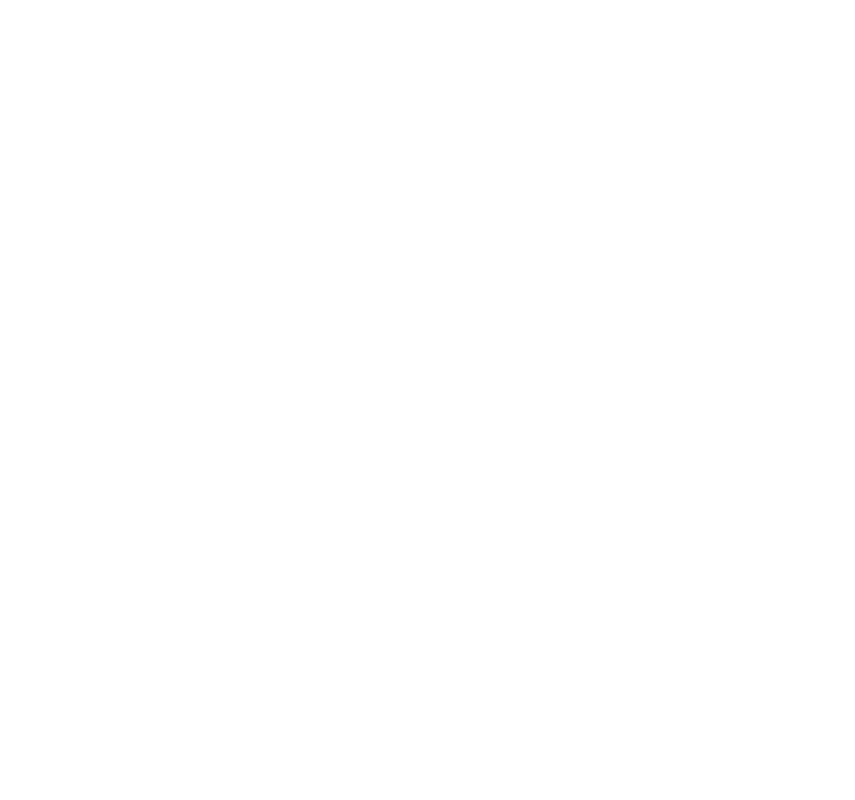
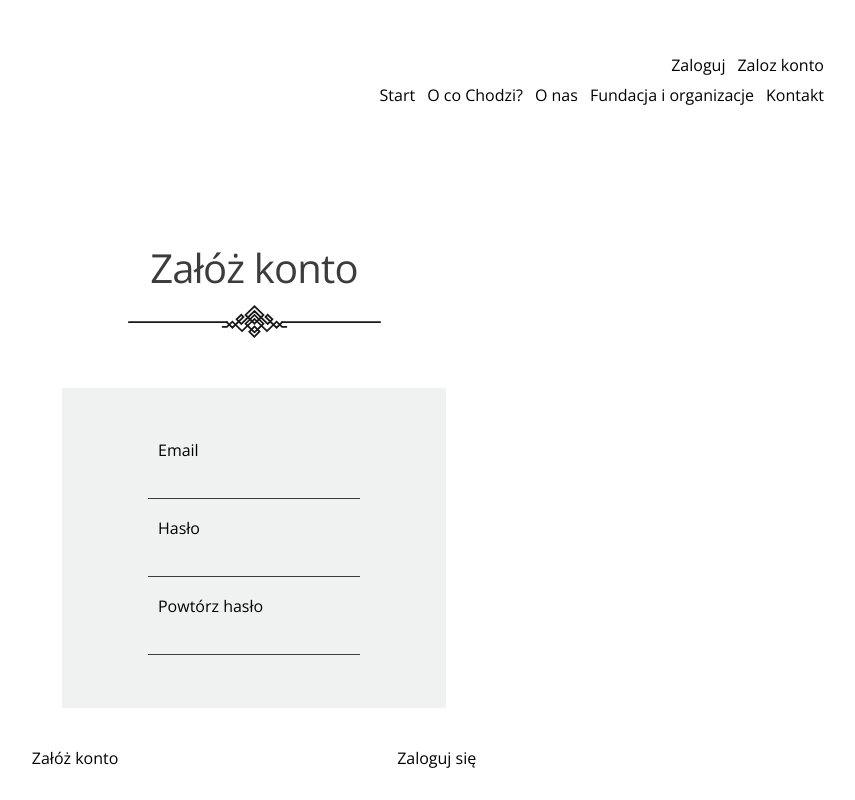
Before and after one commit to astacus777/SwapSpot---Pre-Loved-Items-Exchange, a React (Create React App) app: page /#/rejestracja in a window 1280 px wide. Before the commit this address had no page. Shown: the whole page, without its empty margins (386-1241 px from the left). Built offline with nearby package versions, Linux system fonts and the light colour scheme.

Commit message:
Register component added

```diff
--- a/src/App.js
+++ b/src/App.js
@@ -3,12 +3,10 @@
 import {
     HashRouter,
     Route,
-    Routes,
-    Link,
-    NavLink,
-    Outlet
+    Routes
 } from 'react-router-dom';
 import LoginReg from "./components/LoginReg";
+import Register from "./components/Register";
 
 const App = () => {
     return (
@@ -16,6 +14,7 @@
                 <Routes>
                     <Route exact path="/" element={<Home />} />
                     <Route path="/logowanie" element={<LoginReg />} />
+                    <Route path="/rejestracja" element={<Register />} />
                 </Routes>
             </HashRouter>
     )
--- /dev/null
+++ b/src/components/Register.js
@@ -0,0 +1,45 @@
+import React from "react";
+import '../scss/LoginReg.scss';
+import NavBar from "./NavBar";
+import imageSrc from "../assets/Decoration.svg";
+
+const Register = () => {
+    return (
+        <div className="login-main-container">
+
+
+            <div className="nav-bar-container">
+                <NavBar/>
+            </div>
+
+            <div className="login-container">
+                <div className="header-log-container">
+                    <p className="header-login">Załóż konto</p>
+                    <img src={imageSrc} alt="Decoration"/>
+                </div>
+                <form action="" className="insert-details">
+                    <div className="insert-fields-2">
+                        <div>
+                            <p className="login-label">Email</p>
+                            <input className="input-login" type="text"/>
+                        </div>
+                        <div>
+                            <p className="login-label">Hasło</p>
+                            <input className="input-login" type="text"/>
+                        </div>
+                        <div>
+                            <p className="login-label">Powtórz hasło</p>
+                            <input className="input-login" type="text"/>
+                        </div>
+                    </div>
+                    <div className="login-container-btn">
+                        <button className="login-btn">Załóż konto</button>
+                        <button className="login-btn">Zaloguj się</button>
+                    </div>
+                </form>
+            </div>
+
+        </div>
+    )
+}
+export default Register;
--- a/src/scss/LoginReg.scss
+++ b/src/scss/LoginReg.scss
@@ -21,6 +21,15 @@
   background-color:  #F0F1F1;
   width: 30vw;
   height: 30vh;
+  display: flex;
+  flex-direction: column;
+  align-items: center;
+  justify-content: center;
+}
+.insert-fields-2 {
+  background-color:  #F0F1F1;
+  width: 30vw;
+  height: 40vh;
   display: flex;
   flex-direction: column;
   align-items: center;
@@ -51,7 +60,6 @@
 .login-btn:hover {
   border: 1px solid black;
 }
-
 
 .nav-bar-container {
   right: 5vw;
```
